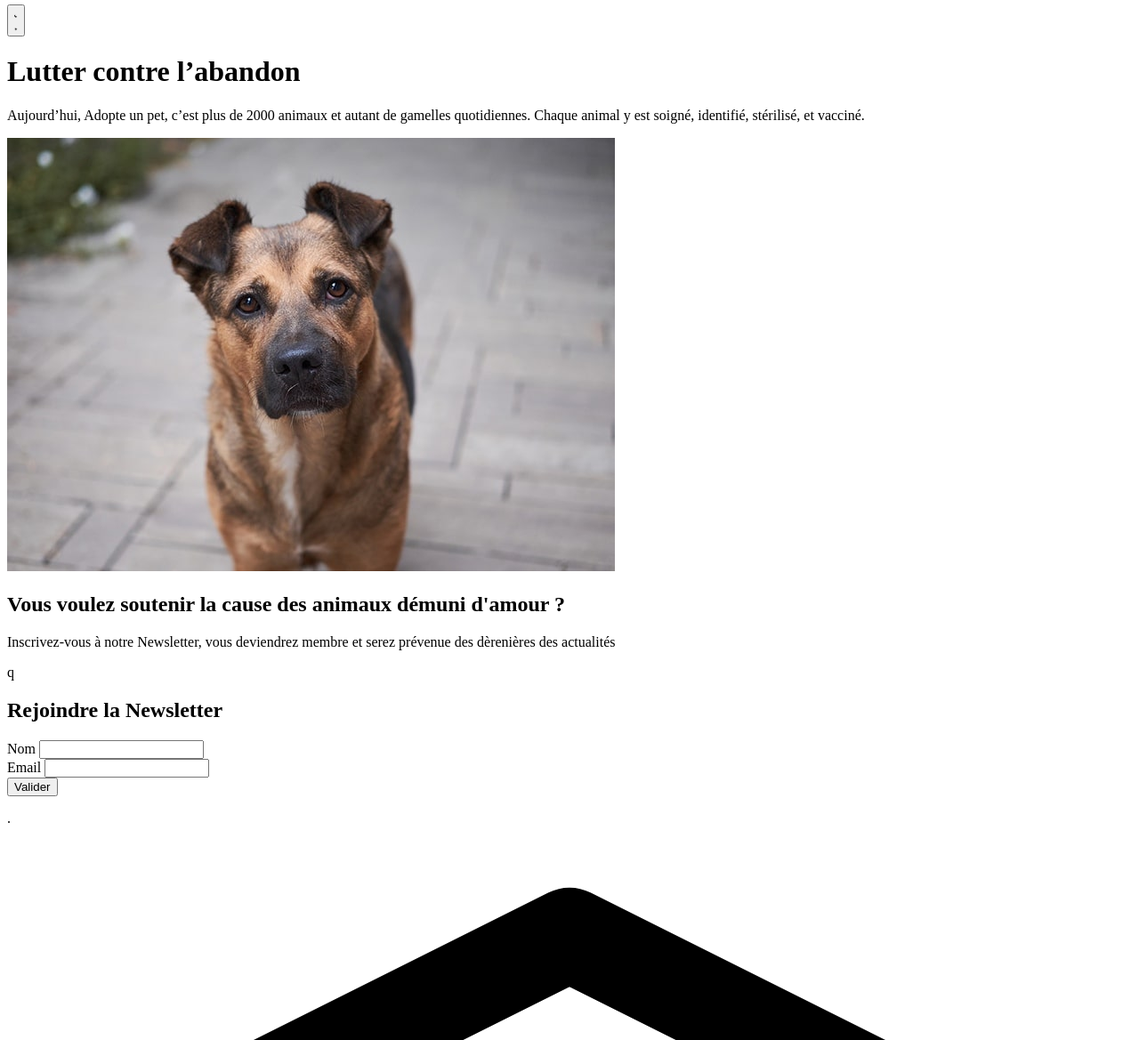
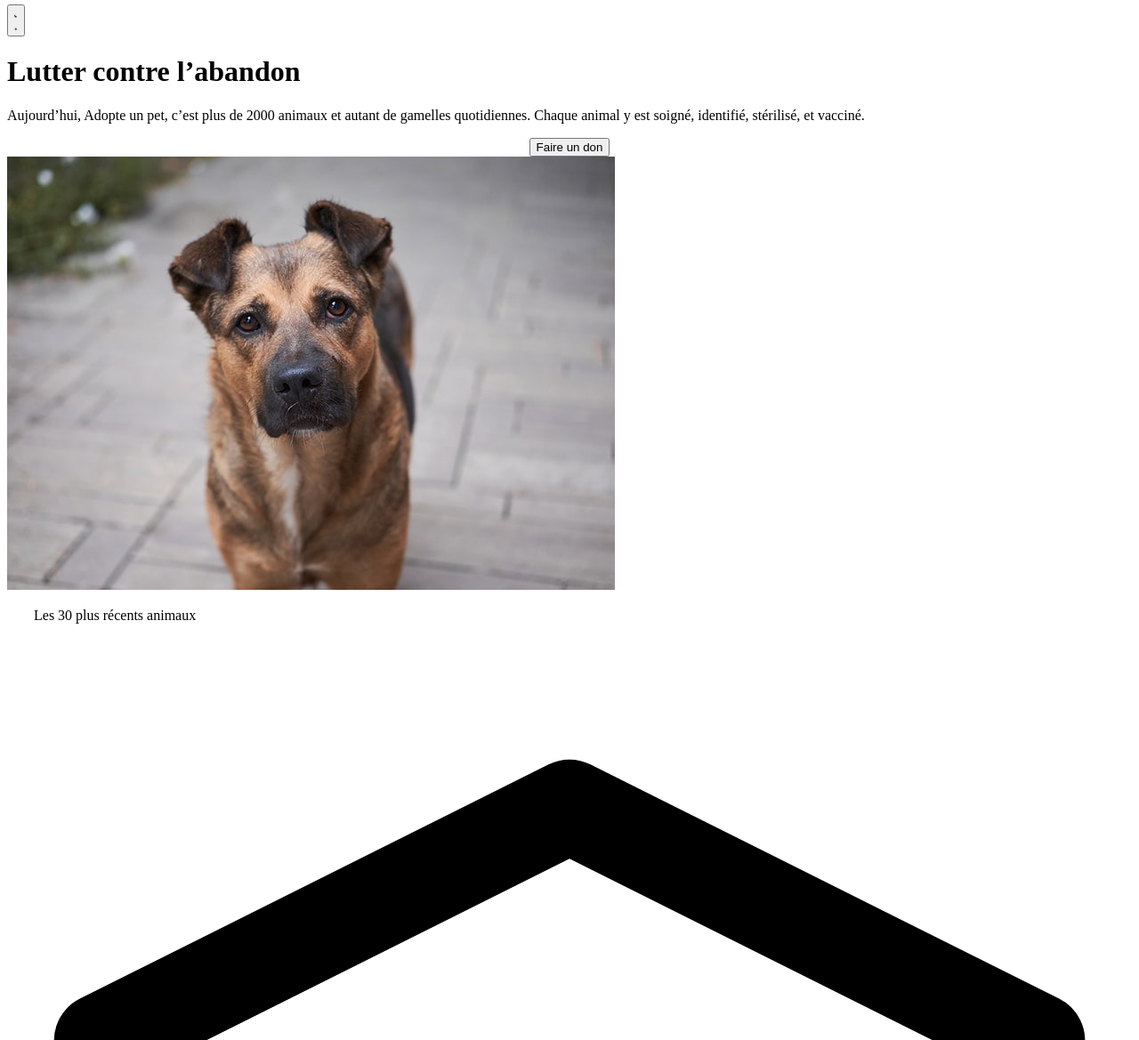
Before and after one commit to GetMetamorph/Adopte-un-pet-s, a Symfony app: template templates/home/index.html.twig in a window 1280 px wide. Shown: the part 1328-2497 px from the top of the page at 89% size. Run offline with Twig, Linux system fonts and the light colour scheme; the template is opened without the code that fills it, so the values that code supplies are empty; some libraries are stand-ins or nearby versions.

Commit message:
[template-home-twig] Added Title to last 30 animals displayed + Donation button + remove obsolete newsletter element

```diff
--- a/templates/home/index.html.twig
+++ b/templates/home/index.html.twig
@@ -14,7 +14,9 @@
                     <div class="lg:max-w-lg">
                         <h1 class="text-2xl font-semibold text-gray-800 uppercase dark:text-white lg:text-3xl">Lutter contre l’abandon</h1>
                         <p class="mt-2 text-gray-600 dark:text-gray-400">Aujourd’hui, Adopte un pet, c’est plus de 2000 animaux et autant de gamelles quotidiennes. Chaque animal y est soigné, identifié, stérilisé, et vacciné.</p>
-                        {# <button class="w-full px-3 py-2 mt-6 text-xs font-medium text-white uppercase transition-colors duration-200 transform bg-blue-600 rounded-md lg:w-auto hover:bg-blue-500 focus:outline-none focus:bg-blue-500">Shop Now</button> #}
+                        <div style="text-align: center;">
+                          <button class="w-full px-3 py-2 mt-6 text-xs font-medium text-white uppercase transition-colors duration-200 transform bg-blue-600 rounded-md lg:w-auto hover:bg-blue-500 focus:outline-none focus:bg-blue-500">Faire un don</button>
+                        </div>
                     </div>
                 </div>
 
@@ -25,30 +27,13 @@
         </div>
 
         <section class="text-gray-600 body-font">
-  <div class="container px-5 py-24 mx-auto flex flex-wrap items-center">
-    <div class="lg:w-3/5 md:w-1/2 md:pr-16 lg:pr-0 pr-0">
-      <h1 class="title-font font-medium text-3xl text-gray-900 dark:text-white">Vous voulez soutenir la cause des animaux démuni d'amour ?</h1>
-      <p class="leading-relaxed mt-4 dark:text-white">Inscrivez-vous à notre Newsletter, vous deviendrez membre et serez prévenue des dèrenières des actualités</p>
-    </div>q
-    <div class="lg:w-2/6 md:w-1/2 bg-gray-100 rounded-lg p-8 flex flex-col md:ml-auto w-full mt-10 md:mt-0">
-      <h2 class="text-gray-900 text-lg font-medium title-font mb-5">Rejoindre la Newsletter</h2>
-      <div class="relative mb-4">
-        <label for="full-name" class="leading-7 text-sm text-gray-600">Nom</label>
-        <input type="text" id="full-name" name="full-name" class="w-full bg-white rounded border border-gray-300 focus:border-indigo-500 focus:ring-2 focus:ring-indigo-200 text-base outline-none text-gray-700 py-1 px-3 leading-8 transition-colors duration-200 ease-in-out">
-      </div>
-      <div class="relative mb-4">
-        <label for="email" class="leading-7 text-sm text-gray-600">Email</label>
-        <input type="email" id="email" name="email" class="w-full bg-white rounded border border-gray-300 focus:border-indigo-500 focus:ring-2 focus:ring-indigo-200 text-base outline-none text-gray-700 py-1 px-3 leading-8 transition-colors duration-200 ease-in-out">
-      </div>
-      <button class="text-white bg-indigo-500 border-0 py-2 px-8 focus:outline-none hover:bg-indigo-600 rounded text-lg">Valider</button>
-      <p class="text-xs text-gray-500 mt-3">.</p>
-    </div>
-  </div>
   </section>
+  <p class="text-4xl dark:text-white" style="margin-bottom:100px; margin-left:30px">Les 30 plus récents animaux</p>
   <div class="container mx-auto">
     <div class="flex flex-wrap justify-between">
 
     {% for pet in pets %}
+      <div class=" px-5  mx-auto flex flex-wrap items-center">
         <div class="max-w-xs bg-white rounded-lg border border-gray-200 shadow-md dark:bg-gray-800 dark:border-gray-700 mb-8">
           <a href="#">
               <img class="rounded-t-lg" src="{{pet.image}}" alt="Pet Image" />
@@ -62,6 +47,7 @@
             </a>
           </div>
         </div>
+      </div>
     {% endfor %}
 
        </div>
```
